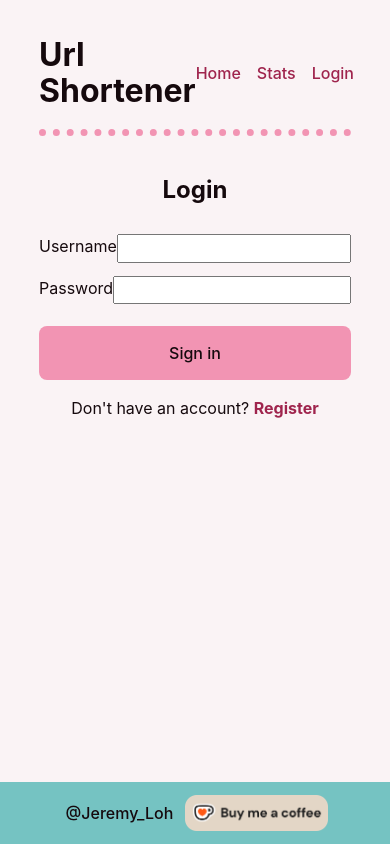
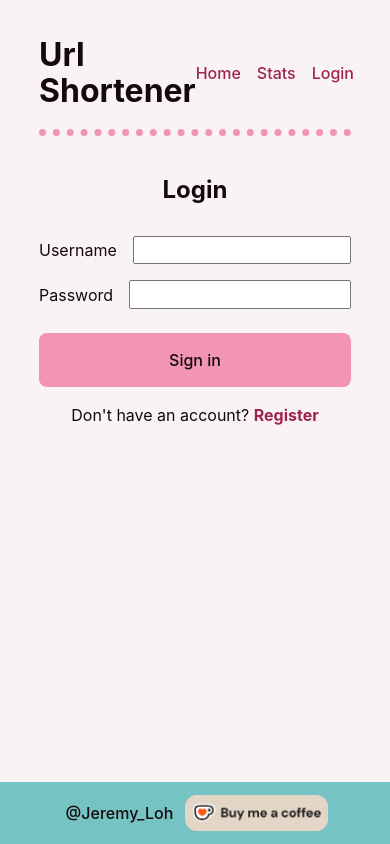
Before and after one commit to JeremyLoh/shortly, a React (Vite) app in the folder frontend/: page /login in a window 390 px wide. Built offline with nearby package versions, Linux system fonts and the light colour scheme; no server answers.

Commit message:
feat: update login form mobile view

```diff
--- a/frontend/src/features/login/components/LoginForm/LoginForm.css
+++ b/frontend/src/features/login/components/LoginForm/LoginForm.css
@@ -1,6 +1,7 @@
 #login-form {
   display: flex;
   flex-direction: column;
+  flex-wrap: wrap;
   column-gap: 0.3rem;
   width: 80%;
   max-width: 70ch;
@@ -20,16 +21,20 @@
 .input-row {
   display: flex;
   flex-direction: row;
+  flex-wrap: wrap;
+  align-items: center;
   width: 100%;
-  margin: 0.4rem 0;
+  margin: 0.5rem 0;
 }
 
 .input-row label {
   flex: 1;
+  text-align: start;
+  margin-right: 1rem;
 }
 
 .input-row input {
   flex: 6;
   font-size: 1rem;
-  padding: 0.2em;
+  padding: 0.2rem;
 }
```
